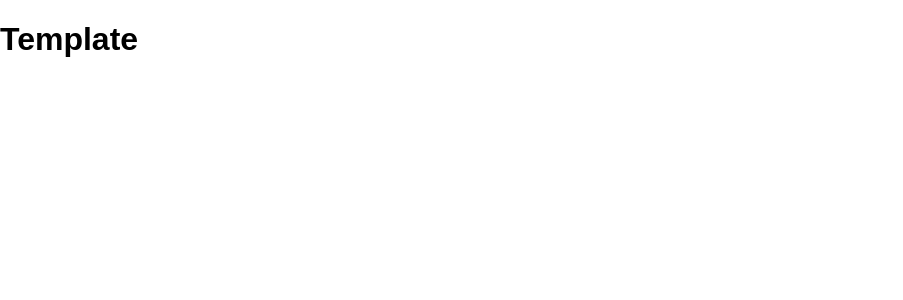
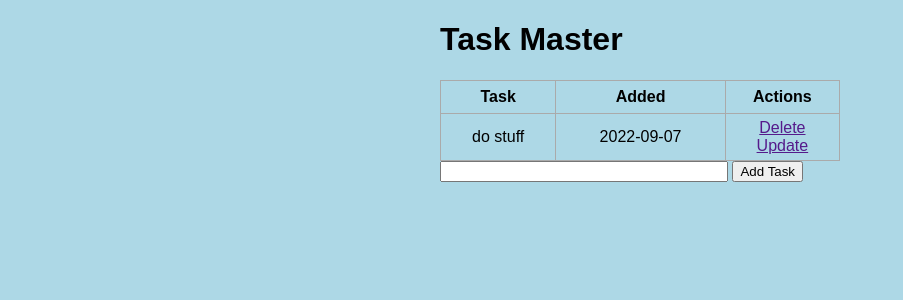
Before and after one commit to Chibuoyimm/TodoFlaskApp, a Flask app: page / in a window 1280 px wide. Shown: the top 300 px of the page, without its empty margins (0-903 px from the left). Run offline with Flask 2, Linux system fonts and the light colour scheme; data comes from the database, SQL or seed files in the repository; both versions use the stored data as it was after the commit.

Commit message:
Set up create and read functionalities

```diff
--- a/app.py
+++ b/app.py
@@ -1,4 +1,6 @@
-from flask import Flask, render_template, url_for
+from ast import Pass
+from urllib import request
+from flask import Flask, render_template, url_for, request, redirect
 from flask_sqlalchemy import SQLAlchemy
 from datetime import datetime
 
@@ -14,9 +16,23 @@ class Todo(db.Model):
     def __repr__(self):
         return '<Task %r>' % self.id
 
-@app.route("/")
+@app.route("/", methods=["POST", "GET"])
 def index():
-    return render_template("index.html")
+    if request.method == "POST":
+        task_content = request.form["content"]
+        new_task = Todo(content=task_content)
+
+        try:
+            db.session.add(new_task)
+            db.session.commit()
+            return redirect("/")
+        except:
+            return "There was an issue adding your task"
+
+    else:
+        tasks = Todo.query.order_by(Todo.date_created).all()
+        return render_template("index.html", tasks=tasks)
+
 
 if __name__ == "__main__":
     app.run(debug=True)
--- a/static/css/main.css
+++ b/static/css/main.css
@@ -1,4 +1,36 @@
-body {
+body, html {
     margin: 0;
     font-family: sans-serif;
+    background-color: lightblue;
 }
+
+.content {
+    margin: 0 auto;
+    width: 400px;
+}
+
+table, td, th {
+    border: 1px solid #aaa;
+}
+
+table {
+    border-collapse: collapse;
+    width: 100%;
+}
+
+th {
+    height: 30px;
+}
+
+td {
+    text-align: center;
+    padding: 5px;
+}
+
+.form {
+    margin-top: 20px;
+}
+
+#content {
+    width: 70%;
+}
--- a/templates/index.html
+++ b/templates/index.html
@@ -1,9 +1,34 @@
 {% extends "base.html" %}
 
 {% block head %}
-
+    <title>Task Master</title>
 {% endblock %}
 
 {% block body %}
-    <h1>Template</h1>
+    <div class="content">
+        <h1>Task Master</h1>
+        <table>
+            <tr>
+                <th>Task</th>
+                <th>Added</th>
+                <th>Actions</th>
+            </tr>
+            {% for task in tasks %}
+            <tr>
+                <td>{{ task.content }}</td>
+                <td>{{ task.date_created.date() }}</td>
+                <td>
+                    <a href="">Delete</a>
+                    <br>
+                    <a href="">Update</a>
+                </td>
+            </tr>
+            {% endfor %}
+        </table>
+
+        <form action="/" method="POST">
+            <input type="text" name="content" id="content">
+            <input type="submit" value="Add Task">
+        </form>
+    </div>
 {% endblock %}
```
Also changed, not shown: test.db.
